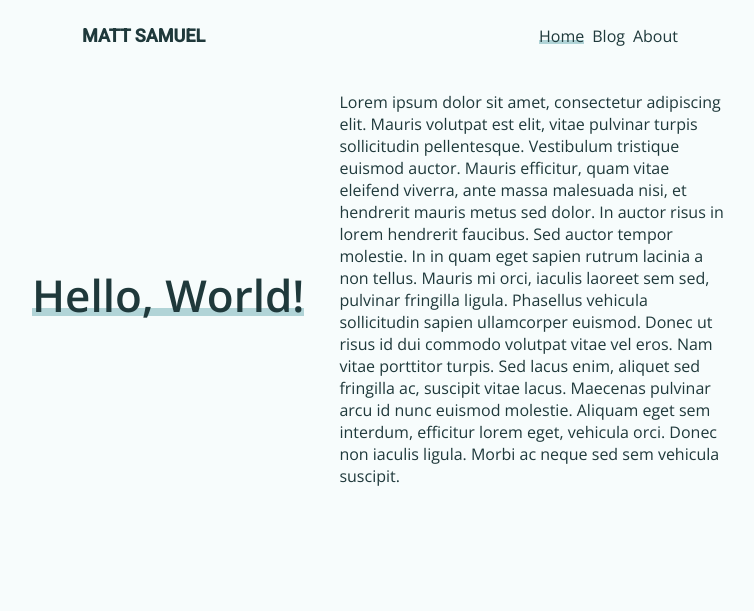
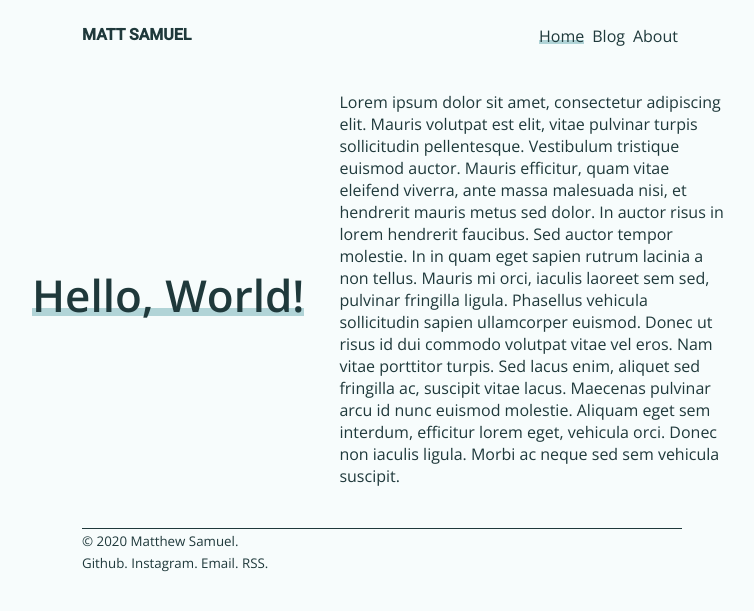
Before and after one commit to mjsamuel/mjsamuel.github.io, a Jekyll site: the page built from index.html, in a window 1280 px wide. Shown: the top 611 px of the page, without its empty margins (258-1012 px from the left). Built offline with Jekyll 4.4.1, drawn with Linux system fonts in a browser that asks for light colours.

Commit message:
Added and styled a footer

```diff
--- a/_config.yml
+++ b/_config.yml
@@ -26,7 +26,6 @@ description: >- # this means to ignore newlines until "baseurl:"
   Google search results) and in your feed.xml site description.
 baseurl: "" # the subpath of your site, e.g. /blog
 url: "https://mjsamuel.github.io" # the base hostname & protocol for your site, e.g. http://example.com
-github_username: mjsamuel
 
 paginate: 5
 paginate_path: "/blog/page:num"
@@ -41,6 +40,10 @@ navigation:
 - text: About
   url: /about/
 
+social_links:
+  - github: mjsamuel
+  - instagram: matt.samuel
+
 # Build settings
 plugins:
   - jekyll-feed
--- a/_includes/footer.html
+++ b/_includes/footer.html
@@ -1,2 +1,11 @@
 <footer>
+  <p>
+    <small>
+      © 2020 Matthew Samuel.<br>
+      <a href="https://github.com/mjsamuel">Github</a>.
+      <a href="https://www.instagram.com/matt.samuel/">Instagram</a>.
+      <a href="mailto:matthew.samuel@outlook.com.au">Email</a>.
+      <a href="#">RSS</a>.
+    </small>
+  </p>
 </footer>
--- a/assets/css/main.css
+++ b/assets/css/main.css
@@ -35,7 +35,7 @@ header {
 
 header h1 a {
   font-family: 'Roboto', cursive;
-  font-size: 18px;
+  font-size: 16px;
   font-weight: bold;
   margin: 0px;
 
@@ -71,7 +71,7 @@ nav li a:hover, nav li.active a {
 
 /* Home page */
 .home {
-  margin: 0px -50px;
+  margin: 0 -50px 25px -50px;
   display: flex;
   align-items: center;
 }
@@ -120,6 +120,16 @@ a {
   text-decoration: none;
 }
 
+/* Footer */
+footer {
+  border-top: 1px solid var(--grey);
+}
+
+footer p {
+  display: inline-block;
+  margin: 0 auto;
+}
+
 /* Mobile */
 @media screen and (max-width: 668px) {
   .main, #first, #second {
```
